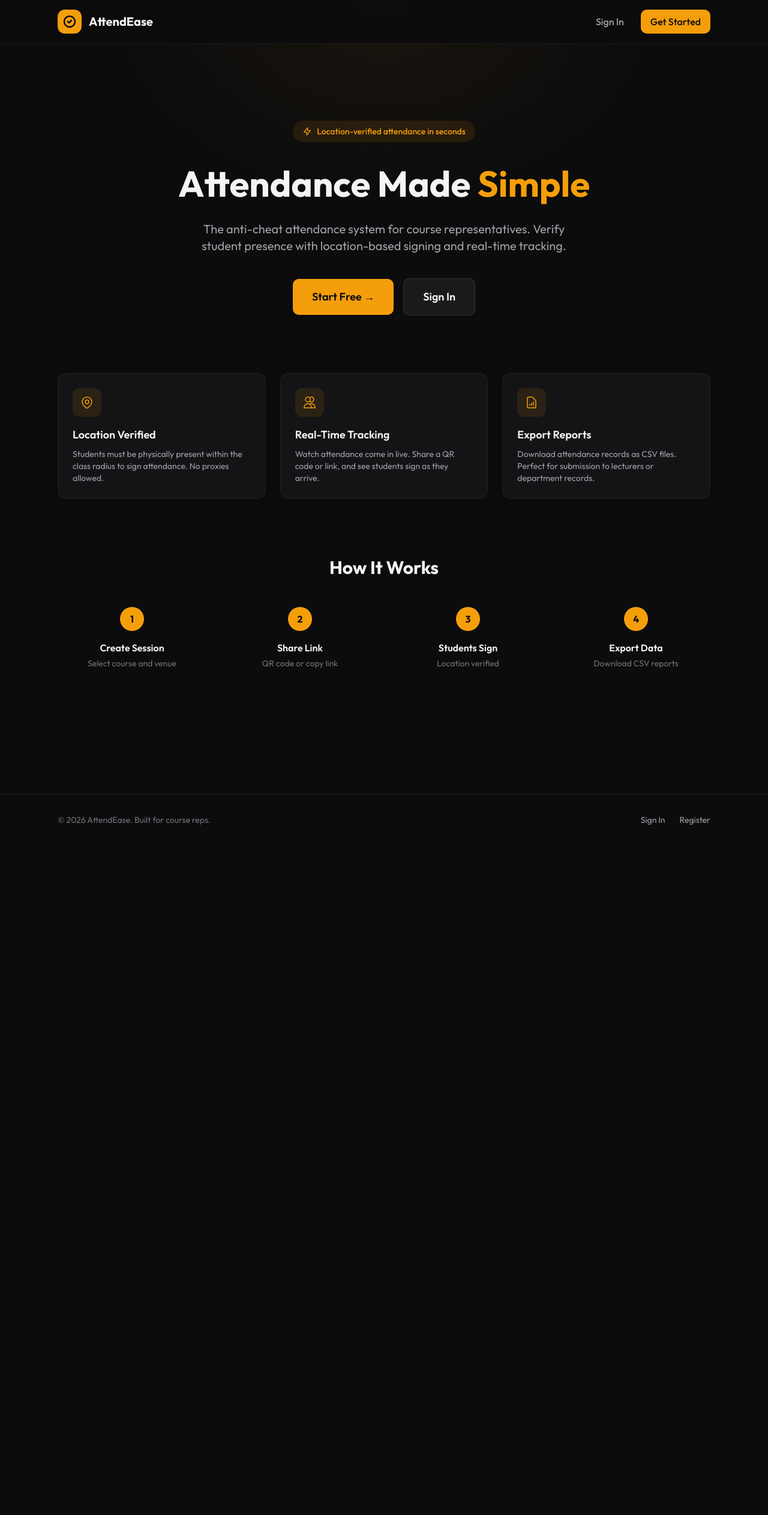
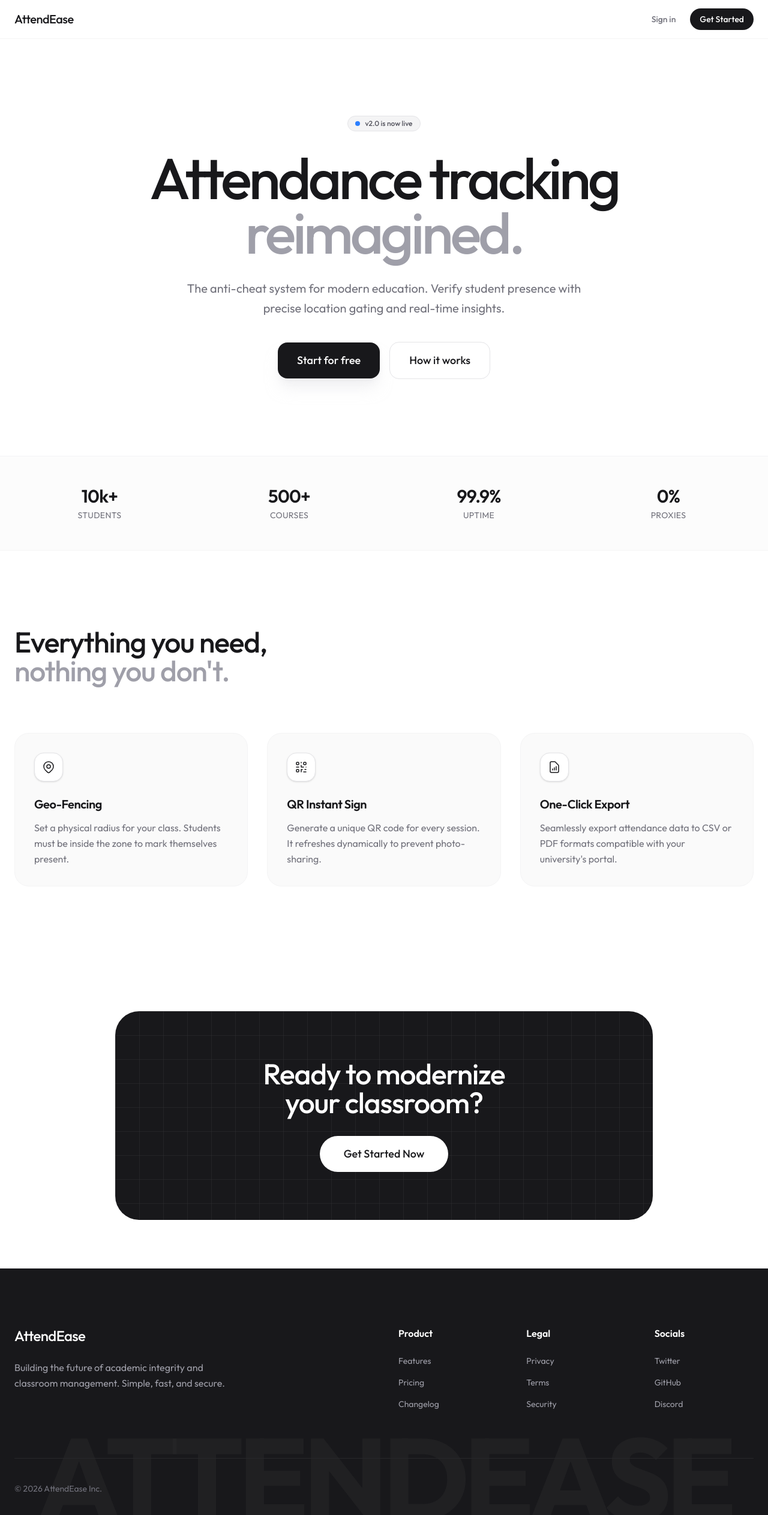
Before and after one commit to Dukeazeta/attendease, a Next.js app: page / in a window 1280 px wide. Shown: the top 2526 px of the page at 60% size. Before the commit the page ends 1409 px from the top, so only its background shows below. Built offline with nearby package versions, Linux system fonts and the light colour scheme.

Commit message:
Landing page v1

```diff
--- a/src/app/page.tsx
+++ b/src/app/page.tsx
@@ -2,153 +2,213 @@ import Link from "next/link";
 
 export default function Home() {
   return (
-    <div className="min-h-screen bg-[var(--bg-primary)] bg-grid-pattern bg-gradient-radial">
+    <div className="min-h-screen bg-white text-zinc-900 font-sans selection:bg-zinc-900 selection:text-white overflow-x-hidden">
       {/* Navigation */}
-      <header className="border-b border-[var(--border-subtle)] bg-[var(--bg-primary)]/80 backdrop-blur-xl">
-        <div className="max-w-6xl mx-auto px-4 sm:px-6 lg:px-8 py-4 flex items-center justify-between">
-          <div className="flex items-center gap-3">
-            <div className="w-10 h-10 rounded-xl bg-[var(--accent-primary)] flex items-center justify-center">
-              <svg className="w-6 h-6 text-[var(--bg-primary)]" fill="none" stroke="currentColor" viewBox="0 0 24 24">
-                <path strokeLinecap="round" strokeLinejoin="round" strokeWidth={2.5} d="M9 12l2 2 4-4m6 2a9 9 0 11-18 0 9 9 0 0118 0z" />
-              </svg>
-            </div>
-            <span className="text-xl font-bold text-[var(--text-primary)]">AttendEase</span>
-          </div>
-          <div className="flex items-center gap-3">
-            <Link
-              href="/login"
-              className="px-4 py-2 text-[var(--text-secondary)] hover:text-[var(--text-primary)] transition font-medium"
-            >
-              Sign In
+      <nav className="fixed top-0 w-full z-50 bg-white/80 backdrop-blur-md border-b border-zinc-100">
+        <div className="max-w-7xl mx-auto px-6 h-16 flex items-center justify-between">
+          <Link href="/" className="text-xl font-medium tracking-tight">
+            AttendEase
+          </Link>
+          <div className="flex items-center gap-6 text-sm font-medium">
+            <Link href="/login" className="text-zinc-500 hover:text-zinc-900 transition-colors">
+              Sign in
             </Link>
             <Link
               href="/register"
-              className="px-4 py-2 bg-[var(--accent-primary)] hover:bg-[var(--accent-hover)] text-[var(--bg-primary)] font-medium rounded-[var(--radius-md)] transition shadow-sm hover:shadow-lg hover:shadow-[var(--accent-glow)]"
+              className="bg-zinc-900 text-white px-4 py-2 rounded-full hover:bg-zinc-800 transition-all hover:scale-105 active:scale-95"
             >
               Get Started
             </Link>
           </div>
         </div>
-      </header>
+      </nav>
 
+      <main>
         {/* Hero Section */}
-      <main className="max-w-6xl mx-auto px-4 sm:px-6 lg:px-8 py-20 md:py-32">
-        <div className="text-center animate-fade-in opacity-0">
-          <div className="inline-flex items-center gap-2 px-4 py-2 bg-[var(--accent-primary)]/10 text-[var(--accent-primary)] rounded-full mb-8 text-sm font-medium">
-            <svg className="w-4 h-4" fill="none" stroke="currentColor" viewBox="0 0 24 24">
-              <path strokeLinecap="round" strokeLinejoin="round" strokeWidth={2} d="M13 10V3L4 14h7v7l9-11h-7z" />
-            </svg>
-            Location-verified attendance in seconds
+        <section className="pt-40 pb-20 md:pt-48 md:pb-32 px-6">
+          <div className="max-w-5xl mx-auto text-center">
+            <div className="inline-flex items-center gap-2 px-3 py-1 rounded-full bg-zinc-100 border border-zinc-200 text-xs font-medium text-zinc-600 mb-8 animate-fade-in-up">
+              <span className="w-2 h-2 rounded-full bg-blue-500"></span>
+              v2.0 is now live
             </div>
-
-          <h1 className="text-4xl md:text-6xl font-bold text-[var(--text-primary)] mb-6 leading-tight">
-            Attendance Made
-            <span className="text-[var(--accent-primary)]"> Simple</span>
+            <h1 className="text-5xl md:text-7xl lg:text-8xl font-medium tracking-tighter leading-[0.95] mb-8 text-zinc-900">
+              Attendance tracking <br className="hidden md:block" />
+              <span className="text-zinc-400">reimagined.</span>
             </h1>
-
-          <p className="text-lg md:text-xl text-[var(--text-secondary)] max-w-2xl mx-auto mb-10">
-            The anti-cheat attendance system for course representatives.
-            Verify student presence with location-based signing and real-time tracking.
+            <p className="text-lg md:text-xl text-zinc-500 max-w-2xl mx-auto mb-10 leading-relaxed">
+              The anti-cheat system for modern education. Verify student presence with precise location gating and real-time insights.
             </p>
-
             <div className="flex flex-col sm:flex-row items-center justify-center gap-4">
               <Link
                 href="/register"
-              className="px-8 py-4 bg-[var(--accent-primary)] hover:bg-[var(--accent-hover)] text-[var(--bg-primary)] font-semibold rounded-[var(--radius-md)] transition text-lg shadow-sm hover:shadow-xl hover:shadow-[var(--accent-glow)]"
+                className="w-full sm:w-auto px-8 py-4 bg-zinc-900 text-white font-medium rounded-2xl text-lg hover:bg-zinc-800 transition-all shadow-xl shadow-zinc-200/50"
               >
-              Start Free →
+                Start for free
               </Link>
               <Link
-              href="/login"
-              className="px-8 py-4 bg-[var(--bg-elevated)] hover:bg-[var(--bg-hover)] text-[var(--text-primary)] font-semibold rounded-[var(--radius-md)] transition text-lg border border-[var(--border-default)]"
+                href="#features"
+                className="w-full sm:w-auto px-8 py-4 bg-white text-zinc-900 border border-zinc-200 font-medium rounded-2xl text-lg hover:bg-zinc-50 transition-all"
               >
-              Sign In
+                How it works
               </Link>
             </div>
           </div>
+        </section>
 
-        {/* Features Grid */}
-        <div className="mt-24 grid grid-cols-1 md:grid-cols-3 gap-6 animate-fade-in-up opacity-0 delay-200">
-          <div className="card-industrial p-6">
-            <div className="w-12 h-12 rounded-xl bg-[var(--accent-primary)]/10 flex items-center justify-center mb-4">
-              <svg className="w-6 h-6 text-[var(--accent-primary)]" fill="none" stroke="currentColor" viewBox="0 0 24 24">
+        {/* Minimal Stats/Social Proof */}
+        <section className="py-12 border-y border-zinc-100 bg-zinc-50/50">
+          <div className="max-w-7xl mx-auto px-6 grid grid-cols-2 md:grid-cols-4 gap-8 text-center">
+            <div>
+              <p className="text-3xl font-semibold tracking-tight text-zinc-900">10k+</p>
+              <p className="text-sm text-zinc-500 uppercase tracking-wide mt-1">Students</p>
+            </div>
+            <div>
+              <p className="text-3xl font-semibold tracking-tight text-zinc-900">500+</p>
+              <p className="text-sm text-zinc-500 uppercase tracking-wide mt-1">Courses</p>
+            </div>
+            <div>
+              <p className="text-3xl font-semibold tracking-tight text-zinc-900">99.9%</p>
+              <p className="text-sm text-zinc-500 uppercase tracking-wide mt-1">Uptime</p>
+            </div>
+            <div>
+              <p className="text-3xl font-semibold tracking-tight text-zinc-900">0%</p>
+              <p className="text-sm text-zinc-500 uppercase tracking-wide mt-1">Proxies</p>
+            </div>
+          </div>
+        </section>
+
+        {/* Features Section */}
+        <section id="features" className="py-32 px-6">
+          <div className="max-w-7xl mx-auto">
+            <div className="mb-20">
+              <h2 className="text-3xl md:text-5xl font-medium tracking-tight mb-6">
+                Everything you need, <br />
+                <span className="text-zinc-400">nothing you don't.</span>
+              </h2>
+            </div>
+
+            <div className="grid md:grid-cols-3 gap-8">
+              {/* Feature 1 */}
+              <div className="group p-8 rounded-3xl bg-zinc-50 border border-zinc-100 hover:border-zinc-200 transition-colors">
+                <div className="w-12 h-12 bg-white rounded-2xl border border-zinc-200 flex items-center justify-center mb-6 shadow-sm">
+                  <svg className="w-6 h-6 text-zinc-900" fill="none" viewBox="0 0 24 24" stroke="currentColor">
                     <path strokeLinecap="round" strokeLinejoin="round" strokeWidth={1.5} d="M17.657 16.657L13.414 20.9a1.998 1.998 0 01-2.827 0l-4.244-4.243a8 8 0 1111.314 0z" />
                     <path strokeLinecap="round" strokeLinejoin="round" strokeWidth={1.5} d="M15 11a3 3 0 11-6 0 3 3 0 016 0z" />
                   </svg>
                 </div>
-            <h3 className="text-lg font-semibold text-[var(--text-primary)] mb-2">Location Verified</h3>
-            <p className="text-[var(--text-secondary)] text-sm">
-              Students must be physically present within the class radius to sign attendance. No proxies allowed.
+                <h3 className="text-xl font-semibold mb-3 tracking-tight">Geo-Fencing</h3>
+                <p className="text-zinc-500 leading-relaxed">
+                  Set a physical radius for your class. Students must be inside the zone to mark themselves present.
                 </p>
               </div>
 
-          <div className="card-industrial p-6">
-            <div className="w-12 h-12 rounded-xl bg-[var(--accent-primary)]/10 flex items-center justify-center mb-4">
-              <svg className="w-6 h-6 text-[var(--accent-primary)]" fill="none" stroke="currentColor" viewBox="0 0 24 24">
-                <path strokeLinecap="round" strokeLinejoin="round" strokeWidth={1.5} d="M12 4.354a4 4 0 110 5.292M15 21H3v-1a6 6 0 0112 0v1zm0 0h6v-1a6 6 0 00-9-5.197M13 7a4 4 0 11-8 0 4 4 0 018 0z" />
+              {/* Feature 2 */}
+              <div className="group p-8 rounded-3xl bg-zinc-50 border border-zinc-100 hover:border-zinc-200 transition-colors">
+                <div className="w-12 h-12 bg-white rounded-2xl border border-zinc-200 flex items-center justify-center mb-6 shadow-sm">
+                  <svg className="w-6 h-6 text-zinc-900" fill="none" viewBox="0 0 24 24" stroke="currentColor">
+                    <path strokeLinecap="round" strokeLinejoin="round" strokeWidth={1.5} d="M12 4v1m6 11h2m-6 0h-2v4m0-11v3m0 0h.01M12 12h4.01M16 20h4M4 12h4m12 0h.01M5 8h2a1 1 0 001-1V5a1 1 0 00-1-1H5a1 1 0 00-1 1v2a1 1 0 001 1zm12 0h2a1 1 0 001-1V5a1 1 0 00-1-1h-2a1 1 0 00-1 1v2a1 1 0 001 1zM5 20h2a1 1 0 001-1v-2a1 1 0 00-1-1H5a1 1 0 00-1 1v2a1 1 0 001 1z" />
                   </svg>
                 </div>
-            <h3 className="text-lg font-semibold text-[var(--text-primary)] mb-2">Real-Time Tracking</h3>
-            <p className="text-[var(--text-secondary)] text-sm">
-              Watch attendance come in live. Share a QR code or link, and see students sign as they arrive.
+                <h3 className="text-xl font-semibold mb-3 tracking-tight">QR Instant Sign</h3>
+                <p className="text-zinc-500 leading-relaxed">
+                  Generate a unique QR code for every session. It refreshes dynamically to prevent photo-sharing.
                 </p>
               </div>
 
-          <div className="card-industrial p-6">
-            <div className="w-12 h-12 rounded-xl bg-[var(--accent-primary)]/10 flex items-center justify-center mb-4">
-              <svg className="w-6 h-6 text-[var(--accent-primary)]" fill="none" stroke="currentColor" viewBox="0 0 24 24">
+              {/* Feature 3 */}
+              <div className="group p-8 rounded-3xl bg-zinc-50 border border-zinc-100 hover:border-zinc-200 transition-colors">
+                <div className="w-12 h-12 bg-white rounded-2xl border border-zinc-200 flex items-center justify-center mb-6 shadow-sm">
+                  <svg className="w-6 h-6 text-zinc-900" fill="none" viewBox="0 0 24 24" stroke="currentColor">
                     <path strokeLinecap="round" strokeLinejoin="round" strokeWidth={1.5} d="M9 17v-2m3 2v-4m3 4v-6m2 10H7a2 2 0 01-2-2V5a2 2 0 012-2h5.586a1 1 0 01.707.293l5.414 5.414a1 1 0 01.293.707V19a2 2 0 01-2 2z" />
                   </svg>
                 </div>
-            <h3 className="text-lg font-semibold text-[var(--text-primary)] mb-2">Export Reports</h3>
-            <p className="text-[var(--text-secondary)] text-sm">
-              Download attendance records as CSV files. Perfect for submission to lecturers or department records.
+                <h3 className="text-xl font-semibold mb-3 tracking-tight">One-Click Export</h3>
+                <p className="text-zinc-500 leading-relaxed">
+                  Seamlessly export attendance data to CSV or PDF formats compatible with your university's portal.
+                </p>
+              </div>
+            </div>
+          </div>
+        </section>
+
+        {/* CTA Section */}
+        <section className="py-20 px-6">
+          <div className="max-w-4xl mx-auto bg-zinc-900 rounded-[2.5rem] p-12 md:p-20 text-center relative overflow-hidden">
+            <div className="absolute top-0 left-0 w-full h-full opacity-10 pointer-events-none">
+              <svg width="100%" height="100%">
+                <pattern id="grid" width="40" height="40" patternUnits="userSpaceOnUse">
+                  <path d="M 40 0 L 0 0 0 40" fill="none" stroke="white" strokeWidth="1"/>
+                </pattern>
+                <rect width="100%" height="100%" fill="url(#grid)" />
+              </svg>
+            </div>
+
+            <h2 className="text-3xl md:text-5xl font-medium text-white mb-8 tracking-tight relative z-10">
+              Ready to modernize <br /> your classroom?
+            </h2>
+            <Link
+              href="/register"
+              className="inline-block bg-white text-zinc-900 px-10 py-4 rounded-full font-medium text-lg hover:bg-zinc-100 transition-transform hover:scale-105 active:scale-95 relative z-10"
+            >
+              Get Started Now
+            </Link>
+          </div>
+        </section>
+      </main>
+
+      {/* Bold & Unique Footer */}
+      <footer className="bg-zinc-900 pt-24 pb-12 px-6 border-t border-zinc-100 overflow-hidden relative">
+        <div className="max-w-7xl mx-auto relative z-10">
+          <div className="grid grid-cols-1 md:grid-cols-12 gap-12 mb-20">
+            <div className="md:col-span-5">
+              <Link href="/" className="text-2xl font-medium tracking-tight block mb-6 text-white">
+                AttendEase
+              </Link>
+              <p className="text-zinc-400 max-w-sm leading-relaxed">
+                Building the future of academic integrity and classroom management. Simple, fast, and secure.
+              </p>
+            </div>
+
+            <div className="md:col-span-2 md:col-start-7">
+              <h4 className="font-semibold mb-6 text-white">Product</h4>
+              <ul className="space-y-4 text-zinc-400 text-sm">
+                <li><Link href="#" className="hover:text-white transition-colors">Features</Link></li>
+                <li><Link href="#" className="hover:text-white transition-colors">Pricing</Link></li>
+                <li><Link href="#" className="hover:text-white transition-colors">Changelog</Link></li>
+              </ul>
+            </div>
+
+            <div className="md:col-span-2">
+              <h4 className="font-semibold mb-6 text-white">Legal</h4>
+              <ul className="space-y-4 text-zinc-400 text-sm">
+                <li><Link href="#" className="hover:text-white transition-colors">Privacy</Link></li>
+                <li><Link href="#" className="hover:text-white transition-colors">Terms</Link></li>
+                <li><Link href="#" className="hover:text-white transition-colors">Security</Link></li>
+              </ul>
+            </div>
+
+            <div className="md:col-span-2">
+              <h4 className="font-semibold mb-6 text-white">Socials</h4>
+              <ul className="space-y-4 text-zinc-400 text-sm">
+                <li><Link href="#" className="hover:text-white transition-colors">Twitter</Link></li>
+                <li><Link href="#" className="hover:text-white transition-colors">GitHub</Link></li>
+                <li><Link href="#" className="hover:text-white transition-colors">Discord</Link></li>
+              </ul>
+            </div>
+          </div>
+
+          <div className="border-t border-zinc-800 pt-10 flex flex-col md:flex-row justify-between items-end gap-6">
+            <p className="text-zinc-500 text-sm">
+              © {new Date().getFullYear()} AttendEase Inc.
             </p>
           </div>
         </div>
 
-        {/* How It Works */}
-        <div className="mt-24 text-center animate-fade-in-up opacity-0 delay-300">
-          <h2 className="text-2xl md:text-3xl font-bold text-[var(--text-primary)] mb-12">How It Works</h2>
-          <div className="grid grid-cols-1 md:grid-cols-4 gap-8">
-            <div>
-              <div className="w-10 h-10 mx-auto rounded-full bg-[var(--accent-primary)] text-[var(--bg-primary)] font-bold flex items-center justify-center mb-4">1</div>
-              <h4 className="font-semibold text-[var(--text-primary)] mb-1">Create Session</h4>
-              <p className="text-[var(--text-muted)] text-sm">Select course and venue</p>
-            </div>
-            <div>
-              <div className="w-10 h-10 mx-auto rounded-full bg-[var(--accent-primary)] text-[var(--bg-primary)] font-bold flex items-center justify-center mb-4">2</div>
-              <h4 className="font-semibold text-[var(--text-primary)] mb-1">Share Link</h4>
-              <p className="text-[var(--text-muted)] text-sm">QR code or copy link</p>
-            </div>
-            <div>
-              <div className="w-10 h-10 mx-auto rounded-full bg-[var(--accent-primary)] text-[var(--bg-primary)] font-bold flex items-center justify-center mb-4">3</div>
-              <h4 className="font-semibold text-[var(--text-primary)] mb-1">Students Sign</h4>
-              <p className="text-[var(--text-muted)] text-sm">Location verified</p>
-            </div>
-            <div>
-              <div className="w-10 h-10 mx-auto rounded-full bg-[var(--accent-primary)] text-[var(--bg-primary)] font-bold flex items-center justify-center mb-4">4</div>
-              <h4 className="font-semibold text-[var(--text-primary)] mb-1">Export Data</h4>
-              <p className="text-[var(--text-muted)] text-sm">Download CSV reports</p>
-            </div>
-          </div>
-        </div>
-      </main>
-
-      {/* Footer */}
-      <footer className="border-t border-[var(--border-subtle)] mt-20">
-        <div className="max-w-6xl mx-auto px-4 sm:px-6 lg:px-8 py-8 flex flex-col md:flex-row items-center justify-between gap-4">
-          <p className="text-[var(--text-muted)] text-sm">
-            © {new Date().getFullYear()} AttendEase. Built for course reps.
-          </p>
-          <div className="flex items-center gap-6 text-sm">
-            <Link href="/login" className="text-[var(--text-secondary)] hover:text-[var(--text-primary)] transition">
-              Sign In
-            </Link>
-            <Link href="/register" className="text-[var(--text-secondary)] hover:text-[var(--text-primary)] transition">
-              Register
-            </Link>
-          </div>
+        {/* Massive Footer Text */}
+        <div className="absolute bottom-0 left-0 w-full text-center overflow-hidden pointer-events-none leading-none">
+            <span className="block text-[15vw] font-bold tracking-tighter text-zinc-800/50 select-none translate-y-[10%]">
+                ATTENDEASE
+            </span>
         </div>
       </footer>
     </div>
```
Lines whose indentation alone changed are shown as unchanged.
